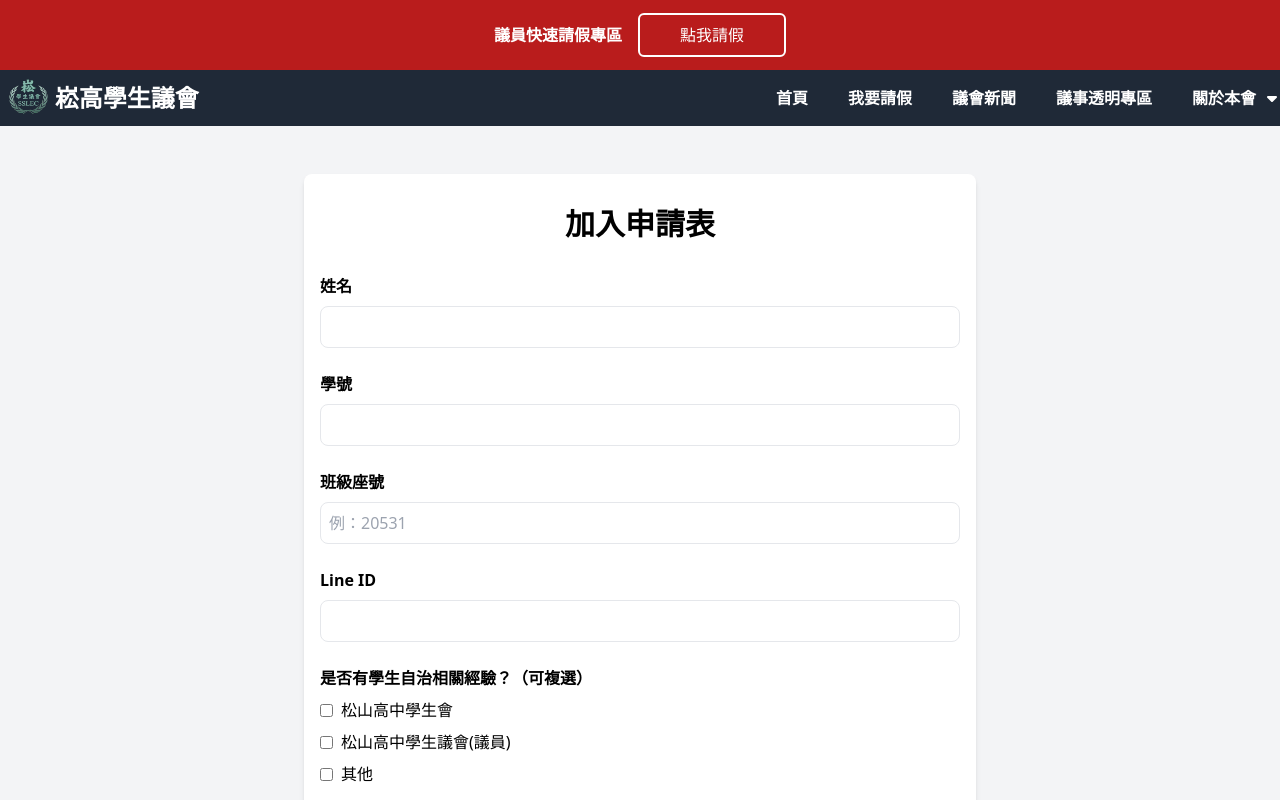
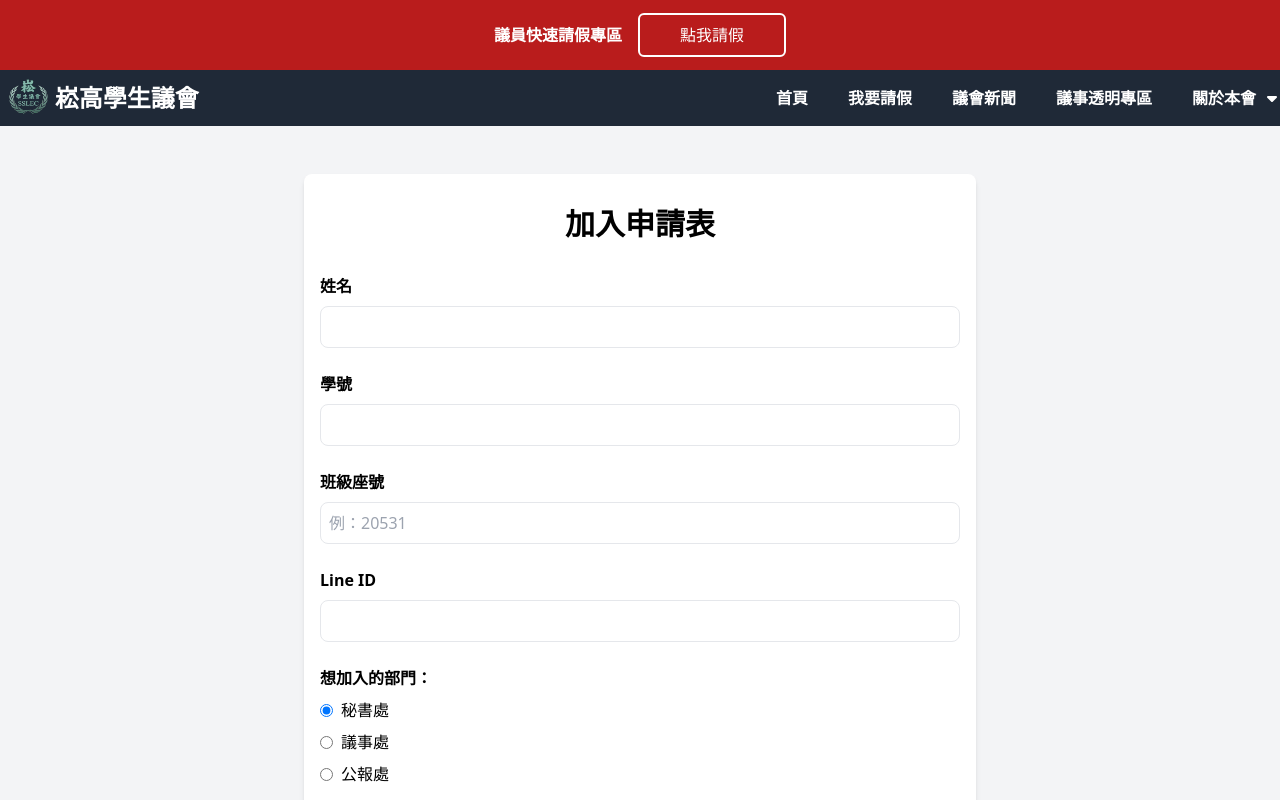
Before and after one commit to forgithub338/ssshCouncil, a Next.js app: page /joinForm in a window 1280 px wide. Shown: the top 800 px of the page. Built offline with nearby package versions, Linux system fonts and the light colour scheme.

Commit message:
Add preferred department selection to join form

```diff
--- a/app/joinForm/page.js
+++ b/app/joinForm/page.js
@@ -108,6 +108,25 @@ export default function JoinForm() {
                     value={formData.lineId}
                     onChange={(e) => setFormData({...formData, lineId: e.target.value})}
                 />
+                </div>
+
+                <div>
+                    <label className="block mb-2 font-semibold">想加入的部門：</label>
+                    <div className="space-y-2">
+                        {['秘書處', '議事處', '公報處'].map((role) => (
+                            <div key={role} className="flex items-center">
+                                <input
+                                    type="radio"
+                                    id={role}
+                                    name="preferredRole"
+                                    className="mr-2"
+                                    checked={formData.preferredRole === role}
+                                    onChange={(e) => setFormData({...formData, preferredRole: role})}
+                                />
+                                <label htmlFor={role}>{role}</label>
+                            </div>
+                        ))}
+                    </div>
                 </div>
 
                 <div>
```
Also changed, not shown: public/csvs/congressman12.csv.
